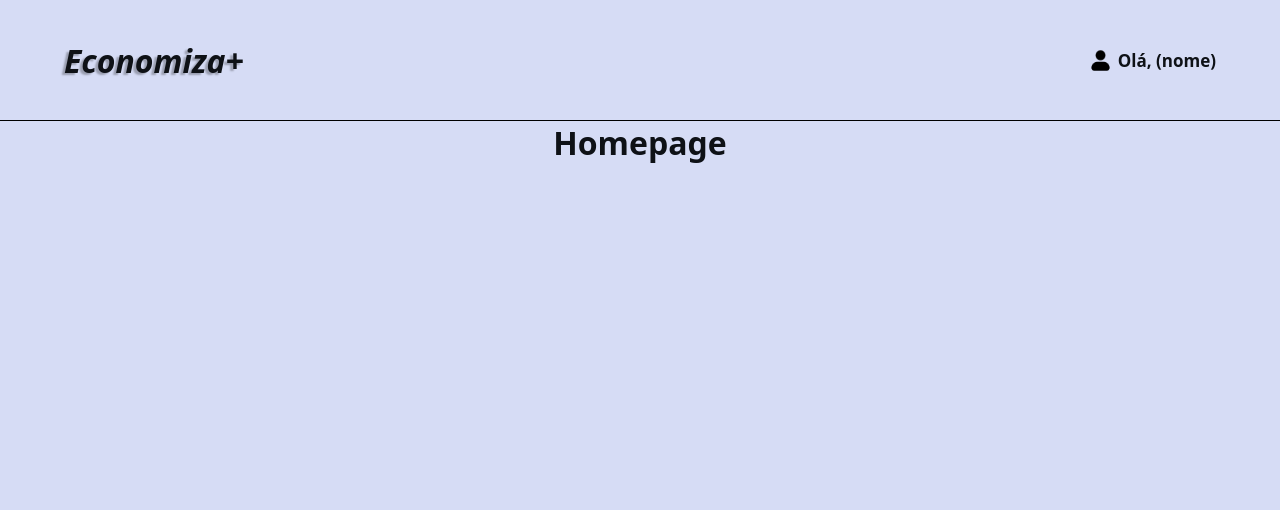
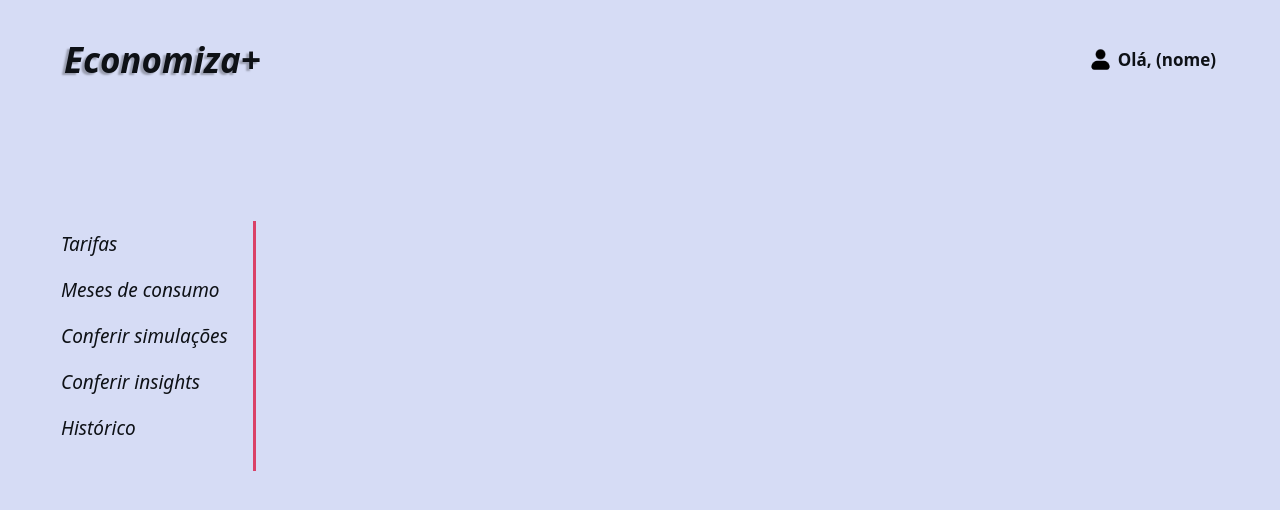
Before and after one commit to Viniciusrodd/EconomizaMais, a React (Vite) app in the folder frontend/: page / in a window 1280 px wide. Shown: the top 510 px of the page. Built offline with nearby package versions, Linux system fonts and the light colour scheme.

Commit message:
frontend/components - sidebar struct / style

```diff
--- /dev/null
+++ b/frontend/src/components/Sidebar.tsx
@@ -0,0 +1,21 @@
+
+// import css
+import styles from '@styles/components/Sidebar.module.css';
+
+
+// sidebar
+const Sidebar = () => {
+   return (
+      <div className={ styles.sidebar_container }>
+         <ul className={ styles.list }>
+            <li>Tarifas</li>
+            <li>Meses de consumo</li>
+            <li>Conferir simulações</li>
+            <li>Conferir insights</li>
+            <li>Histórico</li>
+         </ul>
+      </div>
+   );
+};
+
+export default Sidebar;
--- a/frontend/src/pages/Homepage.tsx
+++ b/frontend/src/pages/Homepage.tsx
@@ -4,6 +4,7 @@ import styles from '@styles/pages/Homepage.module.css';
 
 // import components
 import Navbar from '@components/Navbar';
+import Sidebar from '@components/Sidebar';
 
 
 // homepage
@@ -13,7 +14,11 @@ const Homepage = () => {
          {/* navbar */}
          <Navbar />
 
-         <h1>Homepage</h1>
+         <div className={ styles.homepage }>
+            {/* sidebar */}
+            <Sidebar />
+
+         </div>
       </div>
    );
 };
--- a/frontend/src/styles/components/Navbar.module.css
+++ b/frontend/src/styles/components/Navbar.module.css
@@ -16,12 +16,11 @@
    display: flex;
    justify-content: space-between;
    align-items: center;
-   height: 15vh;
+   height: 14.8%;
    width: 100%;
-   border-bottom: 1px solid black;
 
    & h1{
-      font-size: 32px;
+      font-size: 35px;
       margin-left: 5%;
       font-style: italic;
       text-shadow: -3px 2px 2px rgba(0, 0, 0, 0.286);
--- /dev/null
+++ b/frontend/src/styles/components/Sidebar.module.css
@@ -0,0 +1,43 @@
+@charset "UTF-8";
+
+:root{
+   --color1: #0e1116;
+   --color2: #A7B0CA;
+   --color3: #D5DCF9;
+   --color3b: #d6dcf5;
+   --color4: #DA4167;
+   --color4b: #c10e3bc7;
+   --color4c: #c10e3b55;
+   --color5: #61E294;
+}
+
+
+.sidebar_container{
+   display: flex;
+   justify-content: flex-start;
+   align-items: flex-end;
+   flex-direction: column;
+   height: 100%;
+   width: 20vw;
+}
+
+.list{
+   padding: 10px 0px;
+   width: 75%;
+   margin-top: 40%;
+   list-style-type: none;
+   border-right: 3px solid var(--color4);
+
+   & li{
+      font-style: italic;
+      font-size: 19px;
+      font-weight: 500;
+      text-align: left;
+      margin-bottom: 20px;
+      cursor: pointer;
+      transition: ease-in-out transform 0.2s;
+   }
+   & li:hover{
+      transform: scale(1.02);
+   }
+}
--- a/frontend/src/styles/pages/Homepage.module.css
+++ b/frontend/src/styles/pages/Homepage.module.css
@@ -16,3 +16,9 @@
    height: 100vh;
    width: 100%;
 }
+
+.homepage{
+   display: flex;
+   height: 85%;
+   width: 100%;
+}
```
